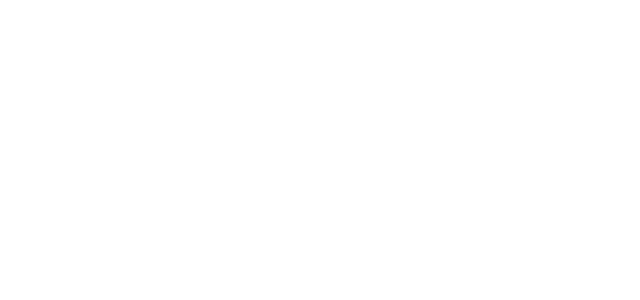
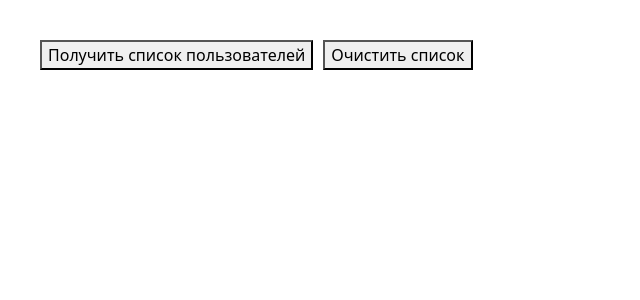
Before and after one commit to Evgotem/home-work-1, a React (Create React App) app: page /post/1 in a window 1280 px wide. Shown: the top 300 px of the page, without its empty margins (0-640 px from the left). Built offline with nearby package versions, Linux system fonts and the light colour scheme.

Commit message:
переписал код с использованием async/await

```diff
--- a/src/index.js
+++ b/src/index.js
@@ -2,7 +2,7 @@ import React from 'react';
 import ReactDOM from 'react-dom';
 import './index.css';
 import "bootstrap/dist/css/bootstrap.min.css";
-import App from './tutorial-8/App';
+import App from './tutorial-9/App';
 import { BrowserRouter as Router } from "react-router-dom";
 
 ReactDOM.render(
--- /dev/null
+++ b/src/tutorial-9/App.js
@@ -0,0 +1,27 @@
+import React from 'react';
+import './style.scss';
+
+const App = () => {
+  const [users, setUsers] = React.useState([]);
+
+  const getUsers = async () => {
+    const response = await fetch('https://60e0b5b96b689e001788cb8e.mockapi.io/users')
+    const data = await response.json();
+
+    setUsers(data)
+  }
+
+  return (
+    <div>
+      <button onClick={getUsers}>Получить список пользователей</button>
+      <button onClick={() => setUsers([])}>Очистить список</button>
+      <ul>
+        {users.map(obj => (
+          <li key={obj.id}>{obj.username}</li>
+        ))}
+      </ul>
+    </div>
+  )
+};
+
+export default App;
--- /dev/null
+++ b/src/tutorial-9/style.scss
@@ -0,0 +1,8 @@
+body {
+  padding: 40px;
+}
+
+button {
+  margin-right: 10px;
+  margin-bottom: 10px;
+}
```
